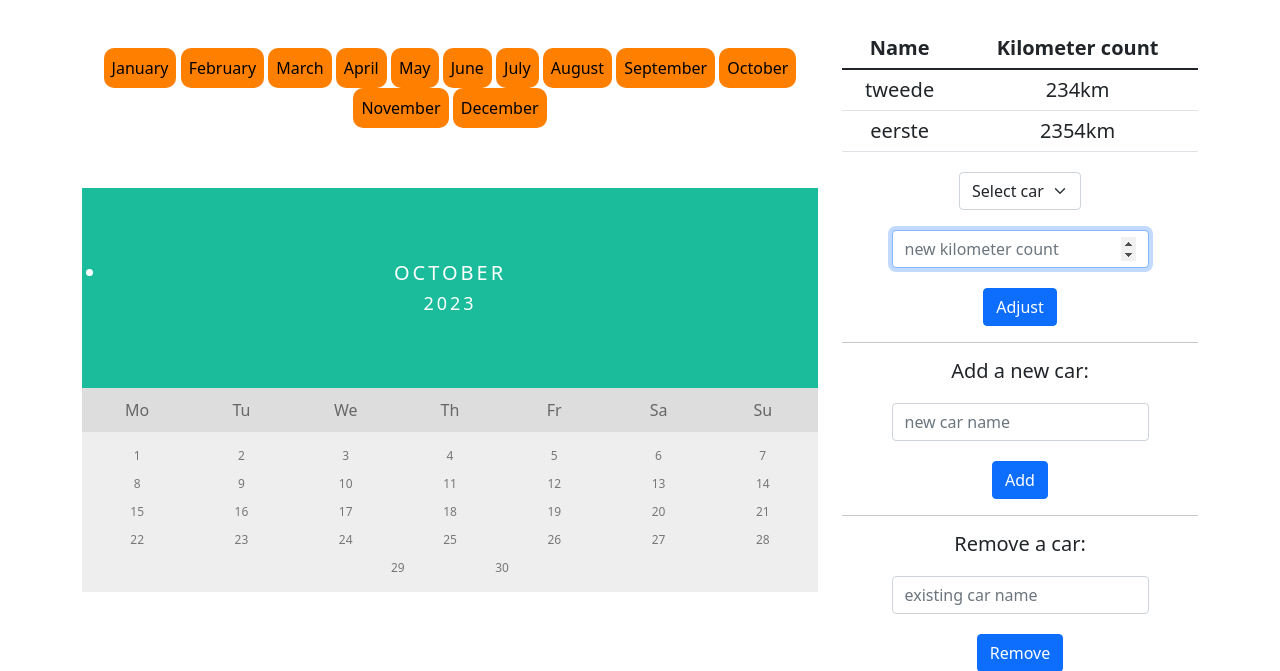
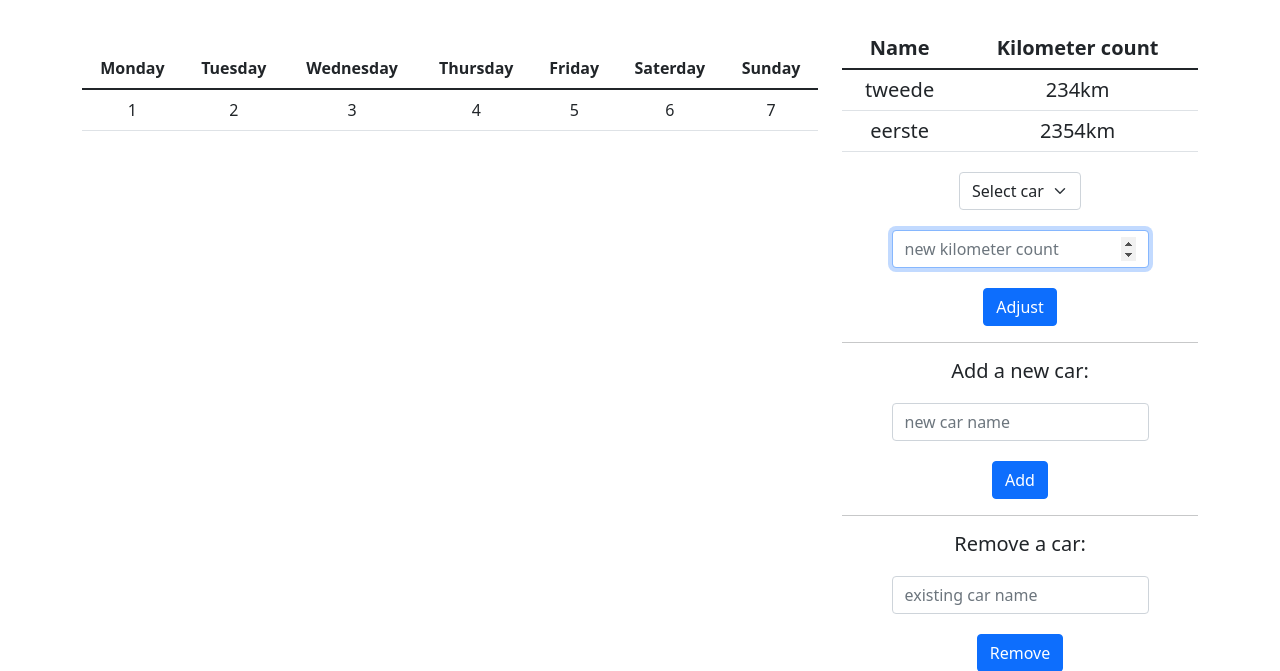
Before and after one commit to pepijnweitzel/Portfolio, a Flask app: page / in a window 1280 px wide. Shown: the part 103-774 px from the top of the page. Run offline with Flask 3, Linux system fonts and the light colour scheme; a user stored in the database is signed in; data comes from the database, SQL or seed files in the repository; some libraries are stand-ins or nearby versions.

Commit message:
Mon, Oct 16, 2023, 4:55 PM +02:00

```diff
--- a/project/templates/index.html
+++ b/project/templates/index.html
@@ -9,10 +9,30 @@
         <div class="container text-center">
             <div class="row">
               <div class="col-md-8">
-                {% for month in months %}
-                <button class="button"onclick="display{{ month }}()">{{ month }}</button>
-                {% endfor %}
-                {% for month in months %}
+                <table class="table">
+                    <thead>
+                        <tr>
+                            <th>Monday</th>
+                            <th>Tuesday</th>
+                            <th>Wednesday</th>
+                            <th>Thursday</th>
+                            <th>Friday</th>
+                            <th>Saterday</th>
+                            <th>Sunday</th>
+                        </tr>
+                    </thead>
+                    <tbody>
+                        <tr>
+                            <td>1</td>
+                            <td>2</td>
+                            <td>3</td>
+                            <td>4</td>
+                            <td>5</td>
+                            <td>6</td>
+                            <td>7</td>
+                        </tr>
+                    </tbody>
+                </table>
                 <div id="{{ month }}" style="display: none;">
                     <div class="month">
                         <ul>
@@ -62,7 +82,6 @@
                         <li>30</li>
                       </ul>
                 </div>
-                {% endfor %}
             </div>
             <div class="col-6 col-md-4">
                 <h5>
```
